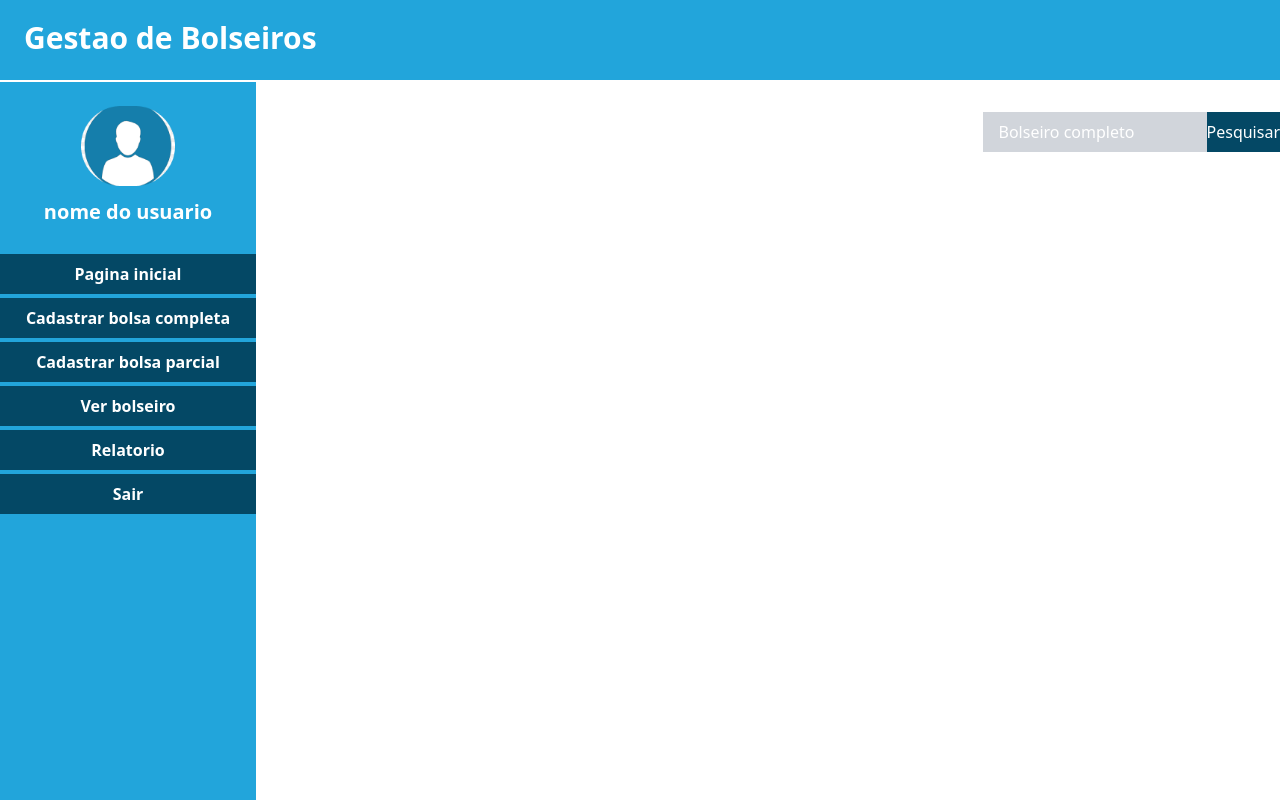
After one commit to Jay-Ubisse/bolseiros-ujc, a PHP site: page /views/ver-bolseiros/index.php in a window 1280 px wide. The commit adds this page. Run offline with PHP 8.4, Linux system fonts and the light colour scheme.

Commit message:
adicionando o hearder e sidebar

```diff
--- a/assets/styles/output.css
+++ b/assets/styles/output.css
@@ -551,8 +551,28 @@ video {
   --tw-backdrop-sepia:  ;
 }
 
+.float-right {
+  float: right;
+}
+
+.float-left {
+  float: left;
+}
+
+.clear-left {
+  clear: left;
+}
+
+.clear-right {
+  clear: right;
+}
+
 .m-\[200px\] {
   margin: 200px;
+}
+
+.m-auto {
+  margin: auto;
 }
 
 .mx-auto {
@@ -564,16 +584,280 @@ video {
   margin-top: 2.5rem;
 }
 
+.mt-0 {
+  margin-top: 0px;
+}
+
+.mt-2 {
+  margin-top: 0.5rem;
+}
+
+.mt-1 {
+  margin-top: 0.25rem;
+}
+
+.mt-3 {
+  margin-top: 0.75rem;
+}
+
+.mt-5 {
+  margin-top: 1.25rem;
+}
+
+.mt-8 {
+  margin-top: 2rem;
+}
+
+.block {
+  display: block;
+}
+
 .flex {
   display: flex;
+}
+
+.h-screen {
+  height: 100vh;
+}
+
+.h-12 {
+  height: 3rem;
+}
+
+.h-14 {
+  height: 3.5rem;
+}
+
+.h-\[100vh-56px\] {
+  height: 100vh-56px;
+}
+
+.h-8 {
+  height: 2rem;
+}
+
+.h-\[calc\] {
+  height: calc;
+}
+
+.h-\[calc\(\)\] {
+  height: calc();
+}
+
+.h-\[calc\(100vh-56px\)\] {
+  height: calc(100vh - 56px);
+}
+
+.h-\[calc\(100vh-58px\)\] {
+  height: calc(100vh - 58px);
+}
+
+.h-\[calc\(100vh-5px\)\] {
+  height: calc(100vh - 5px);
+}
+
+.h-\[calc\(100vh-60px\)\] {
+  height: calc(100vh - 60px);
+}
+
+.h-10 {
+  height: 2.5rem;
+}
+
+.h-24 {
+  height: 6rem;
+}
+
+.h-2 {
+  height: 0.5rem;
+}
+
+.h-20 {
+  height: 5rem;
+}
+
+.h-1 {
+  height: 0.25rem;
+}
+
+.h-\[calc\(100vh-0px\)\] {
+  height: calc(100vh - 0px);
+}
+
+.h-\[calc\(100vh-px\)\] {
+  height: calc(100vh - px);
+}
+
+.h-\[calc\(100vh-65px\)\] {
+  height: calc(100vh - 65px);
+}
+
+.h-\[calc\(100vh-70px\)\] {
+  height: calc(100vh - 70px);
+}
+
+.h-\[calc\(100vh-7px\)\] {
+  height: calc(100vh - 7px);
+}
+
+.h-\[calc\(100vh-73px\)\] {
+  height: calc(100vh - 73px);
+}
+
+.h-\[calc\(100vh-75px\)\] {
+  height: calc(100vh - 75px);
+}
+
+.h-\[calc\(100vh-80px\)\] {
+  height: calc(100vh - 80px);
+}
+
+.max-h-8 {
+  max-height: 2rem;
+}
+
+.max-h-6 {
+  max-height: 1.5rem;
 }
 
 .w-1\/5 {
   width: 20%;
 }
 
+.w-full {
+  width: 100%;
+}
+
+.w-1\/2 {
+  width: 50%;
+}
+
+.w-1 {
+  width: 0.25rem;
+}
+
+.w-1\/4 {
+  width: 25%;
+}
+
+.w-20 {
+  width: 5rem;
+}
+
+.w-2 {
+  width: 0.5rem;
+}
+
+.w-40 {
+  width: 10rem;
+}
+
+.w-4 {
+  width: 1rem;
+}
+
+.w-44 {
+  width: 11rem;
+}
+
+.w-56 {
+  width: 14rem;
+}
+
+.flex-col {
+  flex-direction: column;
+}
+
+.items-center {
+  align-items: center;
+}
+
+.justify-start {
+  justify-content: flex-start;
+}
+
+.justify-end {
+  justify-content: flex-end;
+}
+
+.justify-center {
+  justify-content: center;
+}
+
+.justify-around {
+  justify-content: space-around;
+}
+
 .text-ellipsis {
   text-overflow: ellipsis;
+}
+
+.rounded-md {
+  border-radius: 0.375rem;
+}
+
+.border {
+  border-width: 1px;
+}
+
+.border-2 {
+  border-width: 2px;
+}
+
+.border-t {
+  border-top-width: 1px;
+}
+
+.border-t-4 {
+  border-top-width: 4px;
+}
+
+.border-t-2 {
+  border-top-width: 2px;
+}
+
+.border-b {
+  border-bottom-width: 1px;
+}
+
+.border-white {
+  --tw-border-opacity: 1;
+  border-color: rgb(255 255 255 / var(--tw-border-opacity));
+}
+
+.border-black {
+  --tw-border-opacity: 1;
+  border-color: rgb(0 0 0 / var(--tw-border-opacity));
+}
+
+.border-slate-300 {
+  --tw-border-opacity: 1;
+  border-color: rgb(203 213 225 / var(--tw-border-opacity));
+}
+
+.bg-orange-200 {
+  --tw-bg-opacity: 1;
+  background-color: rgb(254 215 170 / var(--tw-bg-opacity));
+}
+
+.bg-orange-500 {
+  --tw-bg-opacity: 1;
+  background-color: rgb(249 115 22 / var(--tw-bg-opacity));
+}
+
+.bg-orange-600 {
+  --tw-bg-opacity: 1;
+  background-color: rgb(234 88 12 / var(--tw-bg-opacity));
+}
+
+.bg-\[\#21A4DB\] {
+  --tw-bg-opacity: 1;
+  background-color: rgb(33 164 219 / var(--tw-bg-opacity));
+}
+
+.bg-slate-600 {
+  --tw-bg-opacity: 1;
+  background-color: rgb(71 85 105 / var(--tw-bg-opacity));
 }
 
 .bg-\[\#22A5DB\] {
@@ -581,16 +865,185 @@ video {
   background-color: rgb(34 165 219 / var(--tw-bg-opacity));
 }
 
+.bg-\[\#044865\] {
+  --tw-bg-opacity: 1;
+  background-color: rgb(4 72 101 / var(--tw-bg-opacity));
+}
+
+.bg-white {
+  --tw-bg-opacity: 1;
+  background-color: rgb(255 255 255 / var(--tw-bg-opacity));
+}
+
+.bg-gray-400 {
+  --tw-bg-opacity: 1;
+  background-color: rgb(156 163 175 / var(--tw-bg-opacity));
+}
+
+.bg-gray-300 {
+  --tw-bg-opacity: 1;
+  background-color: rgb(209 213 219 / var(--tw-bg-opacity));
+}
+
+.p-32 {
+  padding: 8rem;
+}
+
+.p-40 {
+  padding: 10rem;
+}
+
+.p-14 {
+  padding: 3.5rem;
+}
+
+.p-10 {
+  padding: 2.5rem;
+}
+
+.p-8 {
+  padding: 2rem;
+}
+
+.p-7 {
+  padding: 1.75rem;
+}
+
+.p-5 {
+  padding: 1.25rem;
+}
+
+.p-2 {
+  padding: 0.5rem;
+}
+
+.p-4 {
+  padding: 1rem;
+}
+
+.px-3 {
+  padding-left: 0.75rem;
+  padding-right: 0.75rem;
+}
+
+.py-4 {
+  padding-top: 1rem;
+  padding-bottom: 1rem;
+}
+
+.px-6 {
+  padding-left: 1.5rem;
+  padding-right: 1.5rem;
+}
+
+.py-2 {
+  padding-top: 0.5rem;
+  padding-bottom: 0.5rem;
+}
+
+.py-3 {
+  padding-top: 0.75rem;
+  padding-bottom: 0.75rem;
+}
+
+.py-6 {
+  padding-top: 1.5rem;
+  padding-bottom: 1.5rem;
+}
+
+.px-8 {
+  padding-left: 2rem;
+  padding-right: 2rem;
+}
+
+.py-7 {
+  padding-top: 1.75rem;
+  padding-bottom: 1.75rem;
+}
+
+.py-5 {
+  padding-top: 1.25rem;
+  padding-bottom: 1.25rem;
+}
+
+.px-2 {
+  padding-left: 0.5rem;
+  padding-right: 0.5rem;
+}
+
+.px-4 {
+  padding-left: 1rem;
+  padding-right: 1rem;
+}
+
+.text-left {
+  text-align: left;
+}
+
+.text-center {
+  text-align: center;
+}
+
 .text-right {
   text-align: right;
-}
-
-.text-lg {
-  font-size: 1.125rem;
-  line-height: 1.75rem;
 }
 
 .text-2xl {
   font-size: 1.5rem;
   line-height: 2rem;
 }
+
+.text-3xl {
+  font-size: 1.875rem;
+  line-height: 2.25rem;
+}
+
+.text-xl {
+  font-size: 1.25rem;
+  line-height: 1.75rem;
+}
+
+.text-sm {
+  font-size: 0.875rem;
+  line-height: 1.25rem;
+}
+
+.font-bold {
+  font-weight: 700;
+}
+
+.text-white {
+  --tw-text-opacity: 1;
+  color: rgb(255 255 255 / var(--tw-text-opacity));
+}
+
+.placeholder-slate-400::-moz-placeholder {
+  --tw-placeholder-opacity: 1;
+  color: rgb(148 163 184 / var(--tw-placeholder-opacity));
+}
+
+.placeholder-slate-400::placeholder {
+  --tw-placeholder-opacity: 1;
+  color: rgb(148 163 184 / var(--tw-placeholder-opacity));
+}
+
+.shadow-sm {
+  --tw-shadow: 0 1px 2px 0 rgb(0 0 0 / 0.05);
+  --tw-shadow-colored: 0 1px 2px 0 var(--tw-shadow-color);
+  box-shadow: var(--tw-ring-offset-shadow, 0 0 #0000), var(--tw-ring-shadow, 0 0 #0000), var(--tw-shadow);
+}
+
+.placeholder\:text-white::-moz-placeholder {
+  --tw-text-opacity: 1;
+  color: rgb(255 255 255 / var(--tw-text-opacity));
+}
+
+.placeholder\:text-white::placeholder {
+  --tw-text-opacity: 1;
+  color: rgb(255 255 255 / var(--tw-text-opacity));
+}
+
+.hover\:bg-\[\#078DB7\]:hover {
+  --tw-bg-opacity: 1;
+  background-color: rgb(7 141 183 / var(--tw-bg-opacity));
+}
--- a/index.html
+++ b/index.php
@@ -8,6 +8,10 @@
     <link rel="stylesheet" href="./assets/styles/output.css">
 </head>
 <body>
-    <h1 class="text-2xl mt-10 w-1/5 mx-auto m-[200px] bg-[#22A5DB] flex text-ellipsis">Hello</h1>
+    <header>
+        <?php
+            include "./views/components/header.php";
+        ?>
+    </header>
 </body>
 </html>
--- a/tailwind.config.js
+++ b/tailwind.config.js
@@ -1,6 +1,9 @@
 /** @type {import('tailwindcss').Config} */
 module.exports = {
-  content: ["./*.html"],
+  content: [
+    "./*.php",
+    "./views/**/*.php",
+  ],
   theme: {
     extend: {},
   },
--- /dev/null
+++ b/views/components/aside.php
@@ -0,0 +1,17 @@
+<div class="bg-[#22A5DB] mt-0 w-1/5 h-[calc(100vh-80px)] border-t-2 border-white float-left">
+
+    <div class=" flex flex-col justify-center items-center py-6 ">
+     <img src="../../assets/img/user.png" alt="userimage " class="h-20">
+     <p class="font-bold text-white mt-3 text-xl">nome do usuario</p>
+    </div>
+
+    <div class="text-white flex flex-col text-center font-bold">
+        <a href="#" class="bg-[#044865] mt-1 p-2 hover:bg-[#078DB7]">Pagina inicial</a>
+        <a href="#" class="bg-[#044865] mt-1 p-2 hover:bg-[#078DB7] ">Cadastrar bolsa completa</a>
+        <a href="#" class="bg-[#044865] mt-1 p-2 hover:bg-[#078DB7]">Cadastrar bolsa parcial</a>
+        <a href="#" class="bg-[#044865] mt-1 p-2 hover:bg-[#078DB7]">Ver bolseiro</a>
+        <a href="#" class="bg-[#044865] mt-1 p-2 hover:bg-[#078DB7]">Relatorio</a>
+        <a href="#" class="bg-[#044865] mt-1 p-2 hover:bg-[#078DB7]">Sair</a>
+
+    </div>
+</div>
--- /dev/null
+++ b/views/components/header.php
@@ -0,0 +1,3 @@
+<div class="bg-[#22A5DB] h-20 px-6 py-5">
+    <h1 class="text-3xl font-bold text-white">Gestao de Bolseiros</h1>
+</div>
--- /dev/null
+++ b/views/ver-bolseiros/index.php
@@ -0,0 +1,30 @@
+<!DOCTYPE html>
+<html lang="en">
+<head>
+    <meta charset="UTF-8">
+    <meta http-equiv="X-UA-Compatible" content="IE=edge">
+    <meta name="viewport" content="width=device-width, initial-scale=1.0">
+    <title>Ver bolseiro</title>
+     <!-- <link rel="stylesheet" href="./assets/styles/output.css"> -->
+     <link rel="stylesheet" href="./../../assets/styles/output.css">
+</head>
+<body>
+    <header>
+        <?php
+            include "../components/header.php";
+        ?>
+    </header>
+    <aside>
+        <?php
+            include "../components/aside.php";
+        ?>
+    </aside>
+
+    <main class="clear-right">
+        <div class="flex justify-end mt-8">
+            <input type="text" placeholder="Bolseiro completo" class=" bg-gray-300 w-56 placeholder:text-white text-left p-2 px-4">
+            <button class="bg-[#044865] text-center text-white"> Pesquisar</button>
+        </div>
+    </main>
+</body>
+</html>
```
Also changed, not shown: README.md, assets/img/user.png (added).
